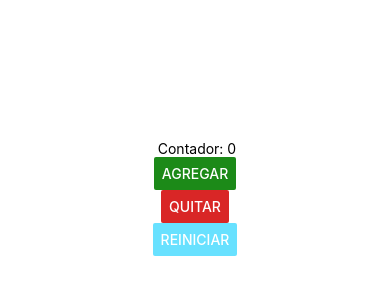
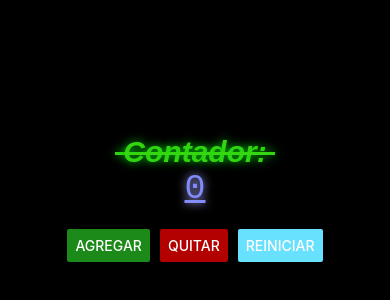
Before and after one commit to Bruno-LopezLeon/PAM213, a React Native app in the folder intro/: screen / in a window 390 px wide. Shown: the part 224-524 px from the top of the page. Built offline with nearby package versions, Linux system fonts and the light colour scheme.

Commit message:
Hicimos stylesheets para las diferentes partes y ademas agregamos views

```diff
--- a/intro/App.js
+++ b/intro/App.js
@@ -1,32 +1,10 @@
-/* 1. imports: Zona de imports */
-import { StatusBar } from 'expo-status-bar';
-import { StyleSheet, Text, View, Button } from 'react-native';
-import React ,{useState} from 'react';
+import ContadorScreen from './screens/ContadorScreen';
 
-/* 2. Main: Zona de componentes */
 export default function App() {
-  const [contador, setContador]=useState(0); /* es una destructuracion */
 
   return (
 
-    <View style={styles.container}>
-      <Text> Contador: {contador}</Text>
-      <Button title="Agregar" onPress={()=>setContador(contador+1)} color='#1c8a18ff' />
-      <Button title="Quitar" onPress={()=>setContador(contador-1)} color='#d30000da' />
-      <Button title="Reiniciar" onPress={()=>setContador(0)} color='#68e1ffff' />
-      {/* <Button></Button> */}
-      <StatusBar style="auto" />
-    </View>
+    <ContadorScreen> </ContadorScreen>
 
   );
 }
-
-/* 3. styles: Zona de estetica y posicionamiento */
-const styles = StyleSheet.create({
-  container: {
-    flex: 1,
-    backgroundColor: '#fff',
-    alignItems: 'center',
-    justifyContent: 'center',
-  },
-});
--- /dev/null
+++ b/intro/screens/ContadorScreen.js
@@ -0,0 +1,64 @@
+/* 1. imports: Zona de imports */
+import { StatusBar } from 'expo-status-bar';
+import { StyleSheet, Text, View, Button } from 'react-native';
+import React ,{useState} from 'react';
+
+/* 2. Main: Zona de componentes */
+export default function App() {
+  const [contador, setContador]=useState(0); /* es una destructuracion */
+
+  return (
+
+    <View style={styles.container}>
+
+      <Text style={styles.texto}> Contador: </Text>
+      <Text style={styles.texto2}>{contador}</Text>
+
+      <View style={styles.botonesContainer}>
+      <Button title="Agregar" onPress={()=>setContador(contador+1)} color='#1c8a18ff' />
+      <Button title="Quitar" onPress={()=>setContador(contador-1)} color='#d30000da' />
+      <Button title="Reiniciar" onPress={()=>setContador(0)} color='#68e1ffff' />
+        </View>
+
+      <StatusBar style="auto" />
+    </View>
+
+  );
+}
+
+/* 3. styles: Zona de estetica y posicionamiento */
+const styles = StyleSheet.create({
+  container: {
+    flex: 1,
+    backgroundColor: '#000000ff',
+    alignItems: 'center',
+    justifyContent: 'center',
+  },
+  texto: {
+    color: '#35d711ff',
+    fontSize: 30,
+    fontFamily: 'Arial',
+    fontWeight: 'bold',
+    fontStyle: 'italic',
+    textDecorationLine: 'line-through',
+    textShadowColor: '#00c80aff',
+    textShadowRadius: 10,
+  },
+  texto2: {
+    color: '#7f8bfaff',
+    fontSize: 35,
+    fontFamily: 'Courier New',
+    fontWeight: '400',
+    fontStyle: 'normal',
+    textDecorationLine: 'underline',
+    textShadowColor: '#aba9ffff',
+    textShadowRadius: 10,
+  },
+  botonesContainer: {
+    marginTop: 20,
+    flexDirection: 'row',
+    justifyContent: 'center',
+    alignItems: 'center',
+    gap: 10,
+  }
+});
```
